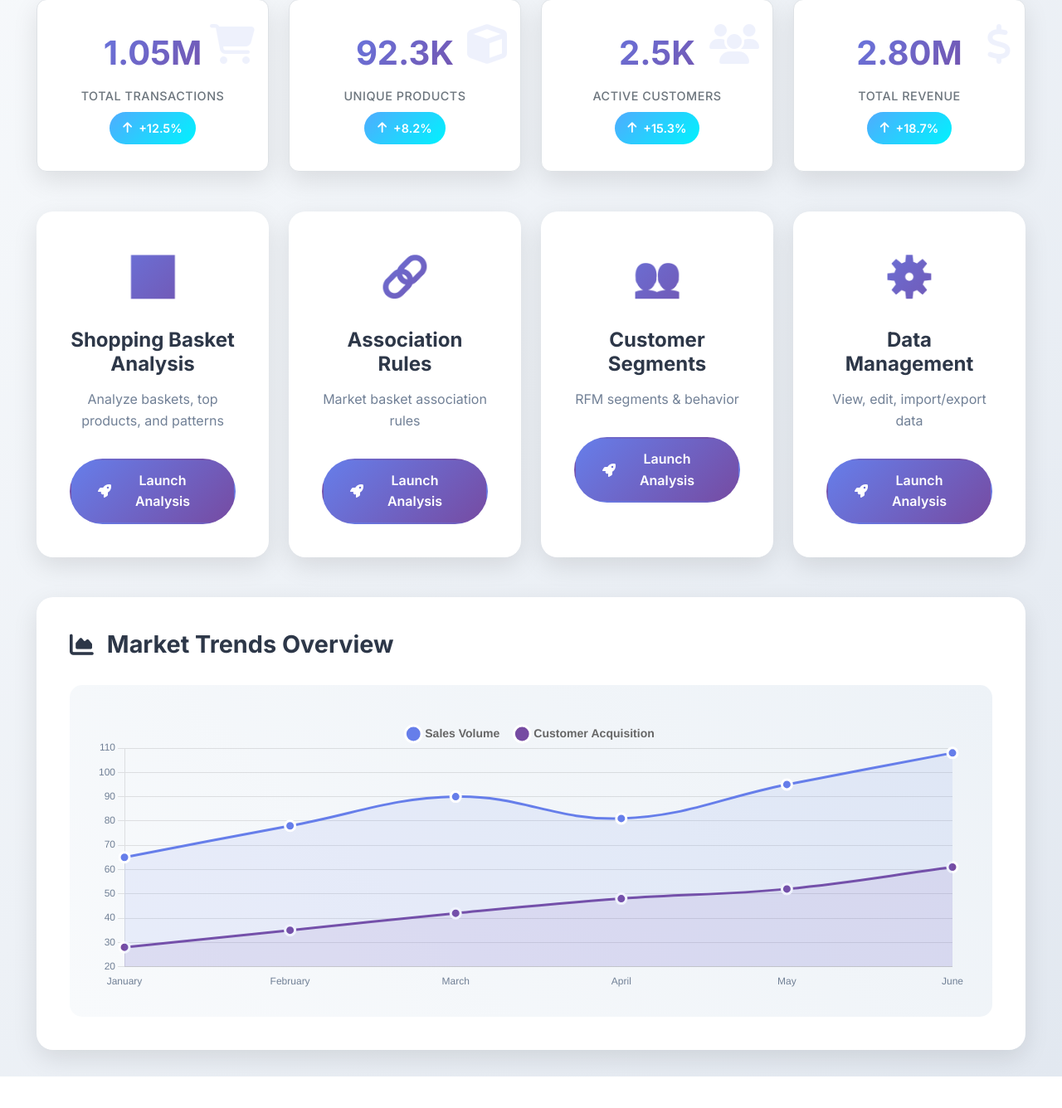
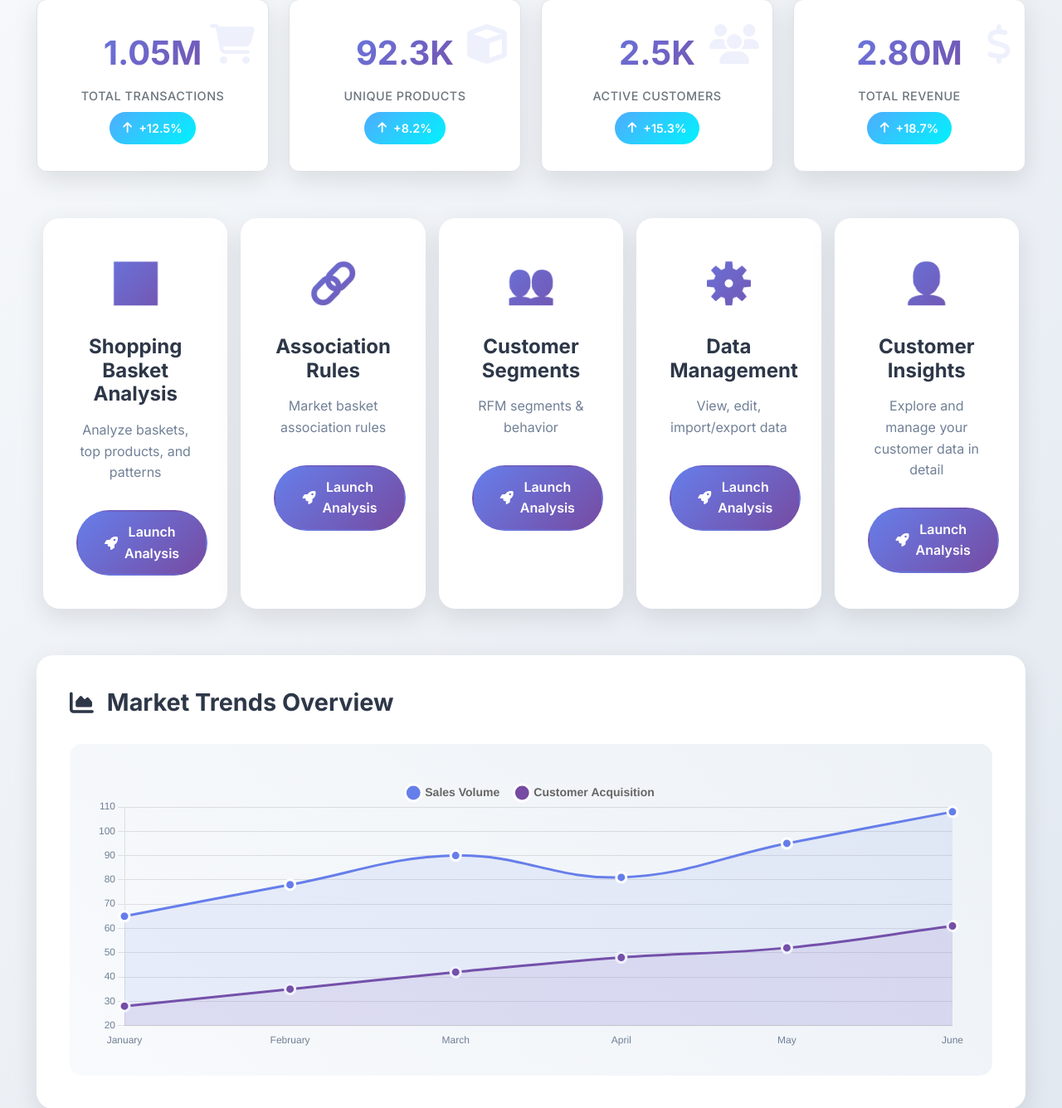
Before and after one commit to Sinamozaffarirad/dunnhumby-market-data-mining, a Django app: page /analysis/ in a window 1280 px wide; the page is wider, and only the part inside the window is pictured. Shown: the part 354-1690 px from the top of that part at 83% size. Before the commit the page ends 1652 px from the top of that part, so only its background shows below. Run offline with Django 5.2, Linux system fonts and the light colour scheme; the visitor is signed in with stand-in values (Sample User, id 1); some libraries are stand-ins or nearby versions.

Commit message:
new Analysis Tools Grid

```diff
--- a/Website/market/dunnhumby/views.py
+++ b/Website/market/dunnhumby/views.py
@@ -2,6 +2,7 @@ from django.contrib.auth.decorators import login_required
 from django.http import JsonResponse, HttpResponse
 from django.shortcuts import render
 from django.db import connection
+from django.urls import reverse
 from django.db.models import Sum, Count, Avg, Max
 from math import sqrt
 from .models import (
@@ -101,6 +102,7 @@ def site_index(request):
         { 'title': 'Association Rules', 'description': 'Market basket association rules', 'url': 'association-rules/', 'icon': '🔗' },
         { 'title': 'Customer Segments', 'description': 'RFM segments & behavior', 'url': 'customer-segments/', 'icon': '👥' },
         { 'title': 'Data Management', 'description': 'View, edit, import/export data', 'url': 'data-management/', 'icon': '⚙️' },
+        { 'title': 'Customer Insights', 'description': 'Explore and manage your customer data in detail', 'url': reverse('customers:search'), 'icon': '👤' },
     ]
     return render(request, 'site/index.html', { 'analysis_tools': tools })
 
--- a/Website/market/templates/site/index.html
+++ b/Website/market/templates/site/index.html
@@ -399,12 +399,12 @@
 
 <!-- Analysis Tools Grid -->
 <div class="tools-grid">
-  <div class="row g-4">
+  <div class="d-flex flex-wrap g-4 justify-content-start">
     {% for tool in analysis_tools %}
-    <div class="col-12 col-md-6 col-lg-3">
+    <div class="p-2" style="flex: 0 0 20%; max-width: 20%;">
       <a href="{{ tool.url }}" class="tool-card fade-in stagger-animation" style="--animation-order: {{ forloop.counter|add:4 }};">
         <div class="tool-content text-center">
-          <div class="tool-icon">{{ tool.icon }}</div>
+          <div class="tool-icon">{{ tool.icon|safe }}</div>
           <h5 class="tool-title">{{ tool.title }}</h5>
           <p class="tool-description">{{ tool.description }}</p>
           <span class="tool-launch">
@@ -415,8 +415,10 @@
       </a>
     </div>
     {% endfor %}
-  </div>
+    </div>
 </div>
+
+
 
 <!-- Chart Section -->
 <div class="chart-section fade-in">
```
Also changed, not shown: Website/market/templates/site/index_modern.html (+13 -0 lines).
